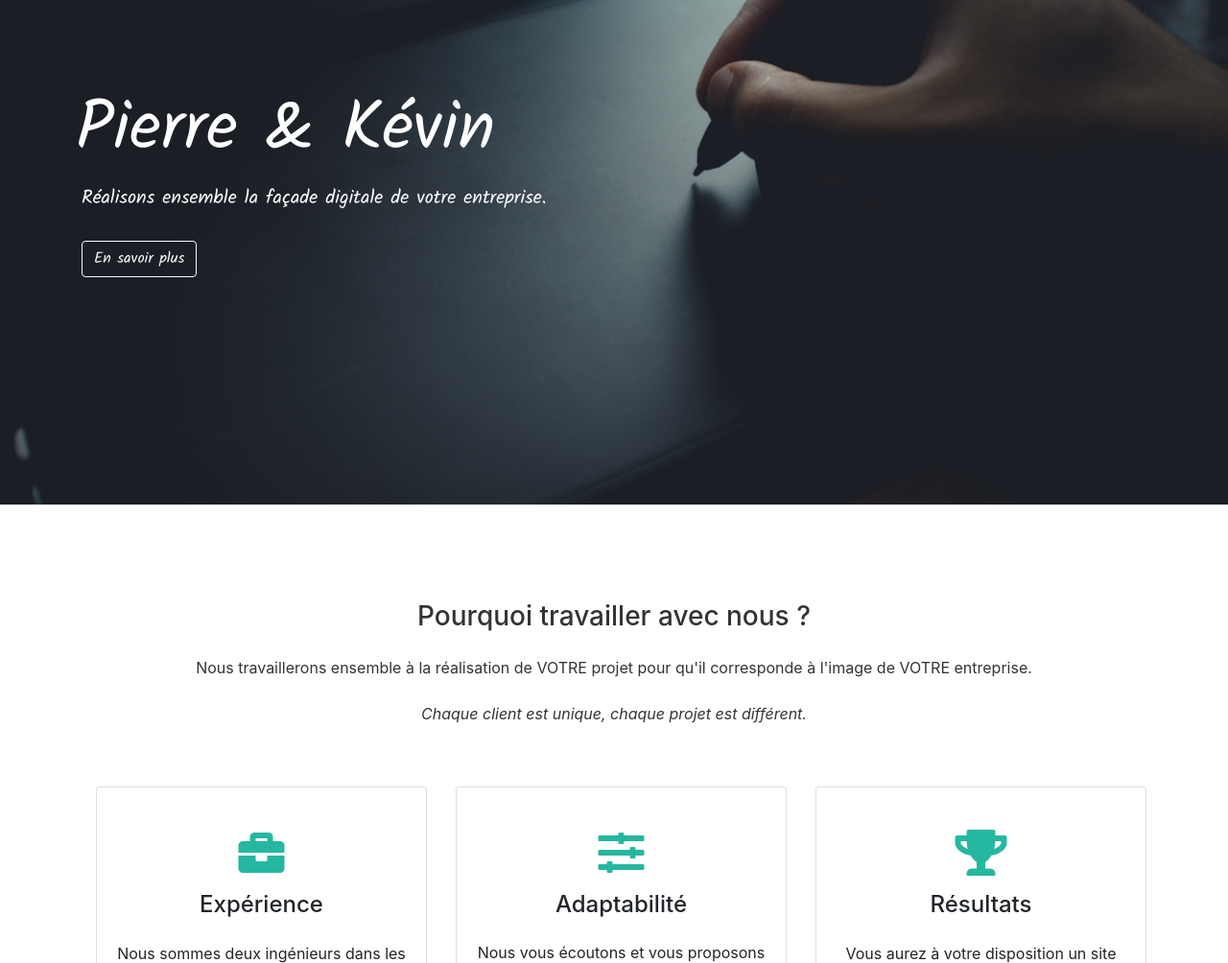
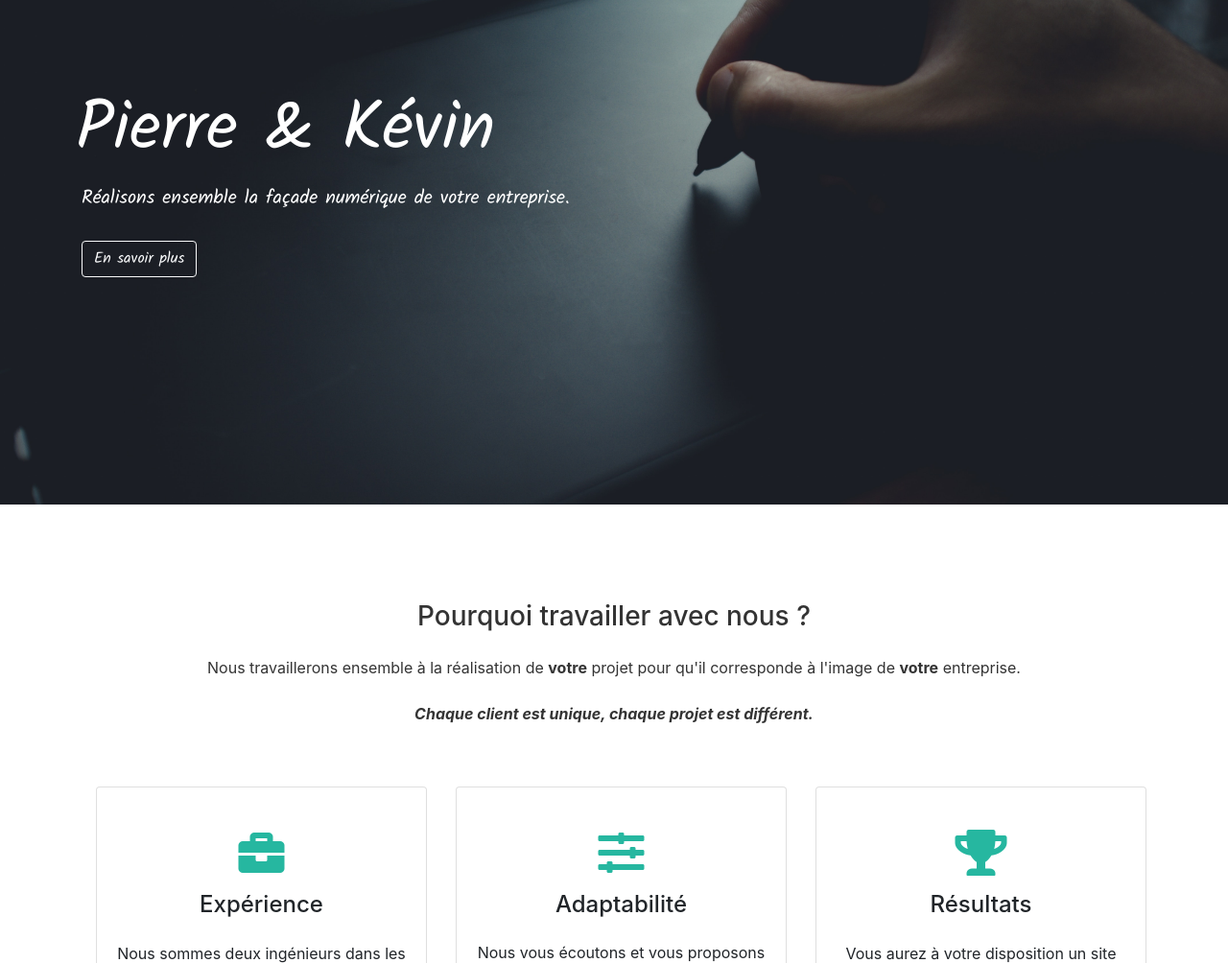
Before and after one commit to pierre-and-kevin/website, a plain HTML site: page index.html in a window 1280 px wide. Shown: the part 274-1278 px from the top of the page at 96% size. Drawn offline with nearby package versions, Linux system fonts and the light colour scheme.

Commit message:
Correctifs texte

```diff
--- a/index.html
+++ b/index.html
@@ -34,7 +34,7 @@
         <div class="container pierre-and-kevin">
           <div class="col-md-10 col-sm-12 px-0 mx-0">
             <h2 class="display-3" style="margin-left:-6px;">Pierre & Kévin</h2>
-            <h3 class="h5 mt-3">Réalisons ensemble la façade digitale de votre entreprise.</h3><a class="smooth-scroll btn btn-outline-light mt-4" href="#learn">En savoir plus</a>
+            <h3 class="h5 mt-3">Réalisons ensemble la façade numérique de votre entreprise.</h3><a class="smooth-scroll btn btn-outline-light mt-4" href="#learn">En savoir plus</a>
           </div>
         </div>
       </div>
@@ -44,7 +44,7 @@
 <div class="da-section da-work bg-white" id="learn">
   <div class="container">
     <div class="h3 pb-3 text-center text-black-80" data-aos="fade-up">Pourquoi travailler avec nous ?</div>
-    <p class="px-5 pb-5 text-center text-black-80" data-aos="fade-up">Nous travaillerons ensemble à la réalisation de VOTRE projet pour qu'il corresponde à l'image de VOTRE entreprise.<br><br><i>Chaque client est unique, chaque projet est différent.</i></p>
+    <p class="px-5 pb-5 text-center text-black-80" data-aos="fade-up">Nous travaillerons ensemble à la réalisation de <b>votre</b> projet pour qu'il corresponde à l'image de <b>votre</b> entreprise.<br><br><b><i>Chaque client est unique, chaque projet est différent.</i></b></p>
     <div class="row">
       <div class="col-md-4">
         <div class="card mb-3" data-aos="flip-left">
```
